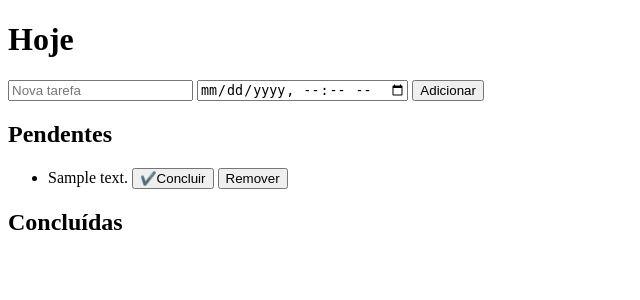
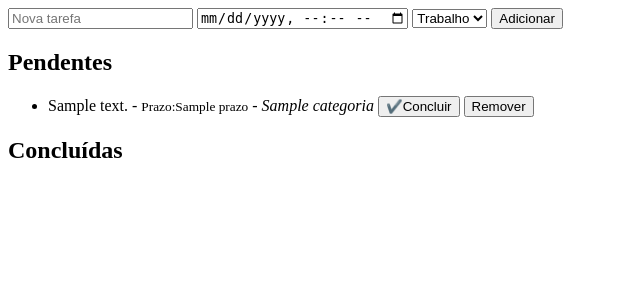
Before and after one commit to Hugo40123/To-Do-List-Estudo, a Flask app: template templates/index.html in a window 1280 px wide. Shown: the top 300 px of the page, without its empty margins (0-640 px from the left). Run offline with Flask 3, Linux system fonts and the light colour scheme; the template is opened without the code that fills it: most values are stand-ins (such as "Sample title", 1, 10 or a date in 2020).

Commit message:
Adicionado a função de categoria

```diff
--- a/app.py
+++ b/app.py
@@ -13,12 +13,20 @@ def home():
     return render_template("index.html", tarefas=tarefas)
 
 from flask import request, redirect, url_for
+from datetime import datetime
 
 @app.route("/add", methods=["POST"])
 def add():
     tarefa = request.form.get("tarefa")
+    prazo_str = request.form.get("dataHora")
+    prazo_formatado = None
+    categoria = request.form.get("categoria")
+
+    if prazo_str:
+        prazo = datetime.fromisoformat(prazo_str)
+        prazo_formatado = prazo.strftime("%d/%m/%Y %H:%M")
     if tarefa:
-        tarefas.append({"texto":tarefa, "feito": False, "prazo": prazo})
+        tarefas.append({"texto":tarefa, "feito": False, "prazo": prazo_formatado, "categoria": categoria})
     return redirect(url_for("home"))
 
 @app.route("/concluir", methods=["POST"])
--- a/templates/index.html
+++ b/templates/index.html
@@ -10,18 +10,26 @@
     />
   </head>
   <body>
-    <h1>Hoje</h1>
     <!--Formulario para adicionar tarefas-->
     <form action="/add" method="POST">
       <input type="text" name="tarefa" placeholder="Nova tarefa" required />
       <input type="datetime-local" name="dataHora" />
+      <select name="categoria">
+        <option value="Trabalho">Trabalho</option>
+        <option value="Estudo">Estudo</option>
+        <option value="Casa">Casa</option>
+        <option value="Outros">Outros</option>
+      </select>
       <button type="submit">Adicionar</button>
     </form>
     <h2>Pendentes</h2>
     <ul>
       {% for tarefa in tarefas if not tarefa.feito %}
       <li class="pendente">
-        {{ tarefa.texto }}
+        {{ tarefa.texto }} {% if tarefa.prazo %} -
+        <small>Prazo:{{ tarefa.prazo }}</small>
+        {% endif %} - <em>{{ tarefa.categoria }}</em>
+
         <form action="/concluir" method="POST" style="display: inline">
           <input type="hidden" name="tarefa" value="{{ tarefa.texto }}" />
           <button type="submit">✔️Concluir</button>
@@ -39,7 +47,9 @@
     <ul>
       {% for tarefa in tarefas if tarefa.feito %}
       <li class="concluida">
-        {{ tarefa.texto }}
+        {{ tarefa.texto }} {% if tarefa.prazo %} -
+        <small>Prazo:{{ tarefa.prazo }}</small>
+        {% endif %} - <em>{{ tarefa.categoria }}</em>
         <form action="/remove" method="POST" style="display: inline">
           <input type="hidden" name="tarefa" value="{{ tarefa.texto }}" />
           <button type="submit">Remover</button>
```
